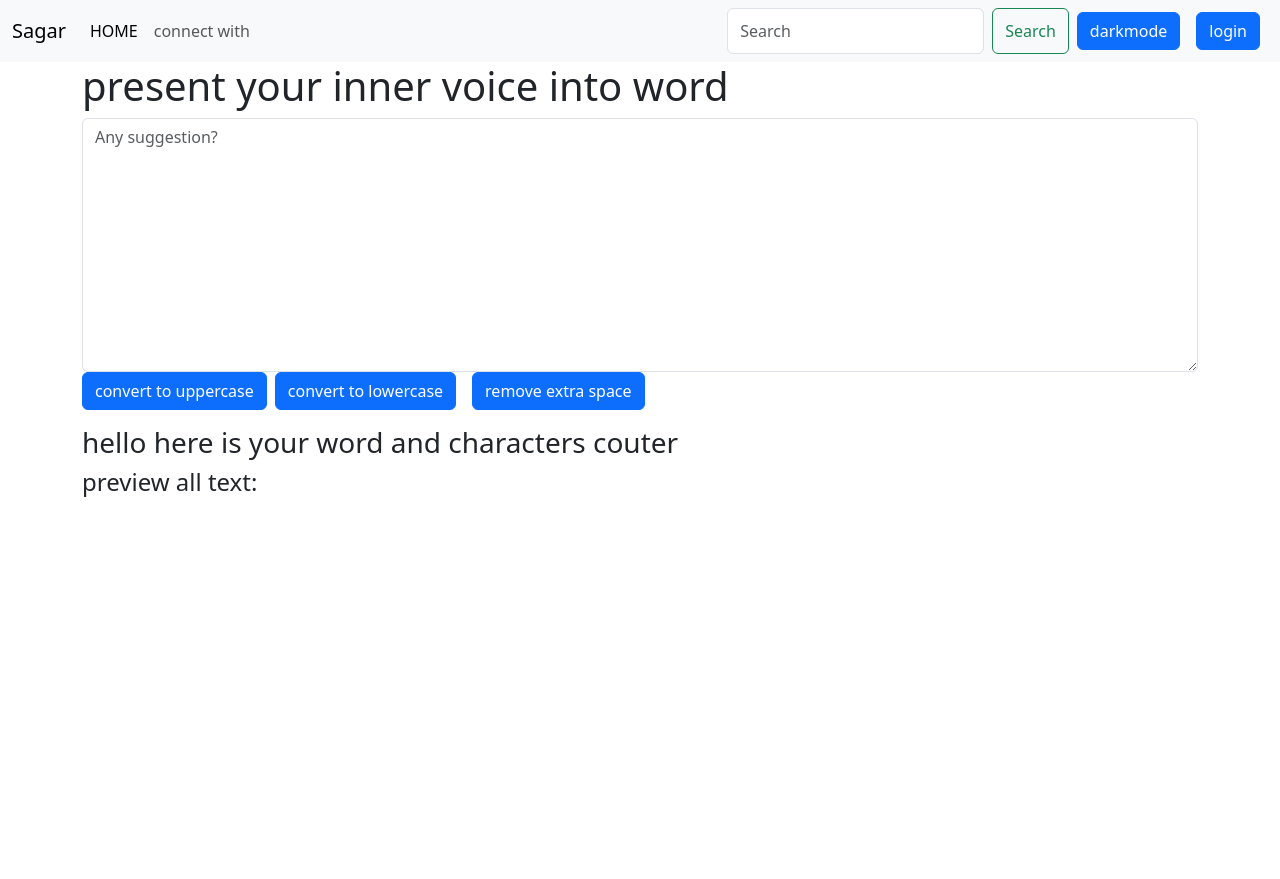
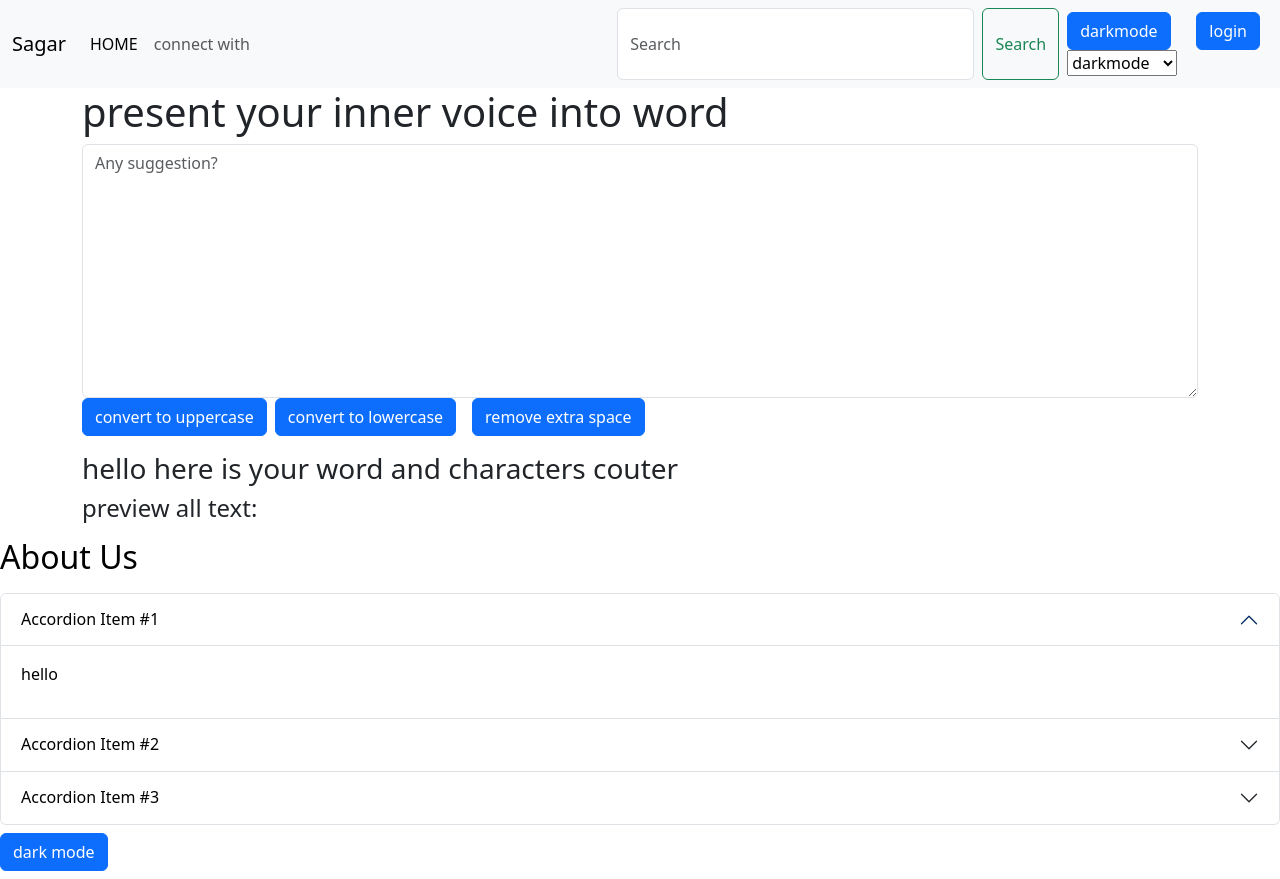
Before and after one commit to sagararghali/react1, a React (Create React App) app: page / in a window 1280 px wide. Before the commit the page ends 800 px from the top, so only its background shows below. Built offline with nearby package versions, Linux system fonts and the light colour scheme.

Commit message:
option button added

```diff
--- a/src/App.js
+++ b/src/App.js
@@ -4,7 +4,7 @@ import Navbar from './components/Navbar';
 import Form from './components/Form';
 import Alert from './components/Alert';
 import { useState } from 'react';
-// import About from './components/About';
+import About from './components/About';
 
 function App() {
   const [alert, setAlert] = useState(null);
@@ -16,6 +16,9 @@ setTimeout(() => {
   setAlert(null);
 }, 1500);
   }
+  // const dark=()=>{
+  //   if
+  // }
 const [changecolor, setchangecolor] = useState("darkmode");
 
   const[mode,setMode]=useState('light');
@@ -64,7 +67,7 @@ else{
         <Navbar title="Sagar" link="connect with" homepage="HOME" mood={mode}  click={click} hi={changecolor}/>
         <Alert sap={alert}/>
         <Form hi={showalert} head="present your inner voice into word" mood={mode} />
- {/* <About/>  */}
+ <About/>
     </>
   );
 }
--- a/src/components/Navbar.js
+++ b/src/components/Navbar.js
@@ -19,7 +19,6 @@ export default function Navbar(props) {
         </li>
         <li className="nav-item">
           <a className="nav-link" href="/">{props.link}</a>
-
         </li>
       </ul>
       <form className="d-flex" role="search">
@@ -29,9 +28,18 @@ export default function Navbar(props) {
 
         <div className={`colorbutton mx-2 my-1 `}>
   <button className="btn btn-primary" type='button' onClick={props.click} >{props.hi}</button>
+  <select id="cars" name="cars">
+            <option onClick={props.dark} >darkmode</option>
+            <option onClick={props.green}>greenmode</option>
+            <option onClick={props.blue} >bluemode</option>
+            <option onClick={props.red}>redmode</option>
+            <option onClick={props.light}>redmode</option>
+
+        </select>
 </div>
 <div className={`loginbutton mx-2 my-1 `}>
  <a href="login.js"> <button className="btn btn-primary" type='button' >login</button></a>
+
 </div>
 
       </form>
```
